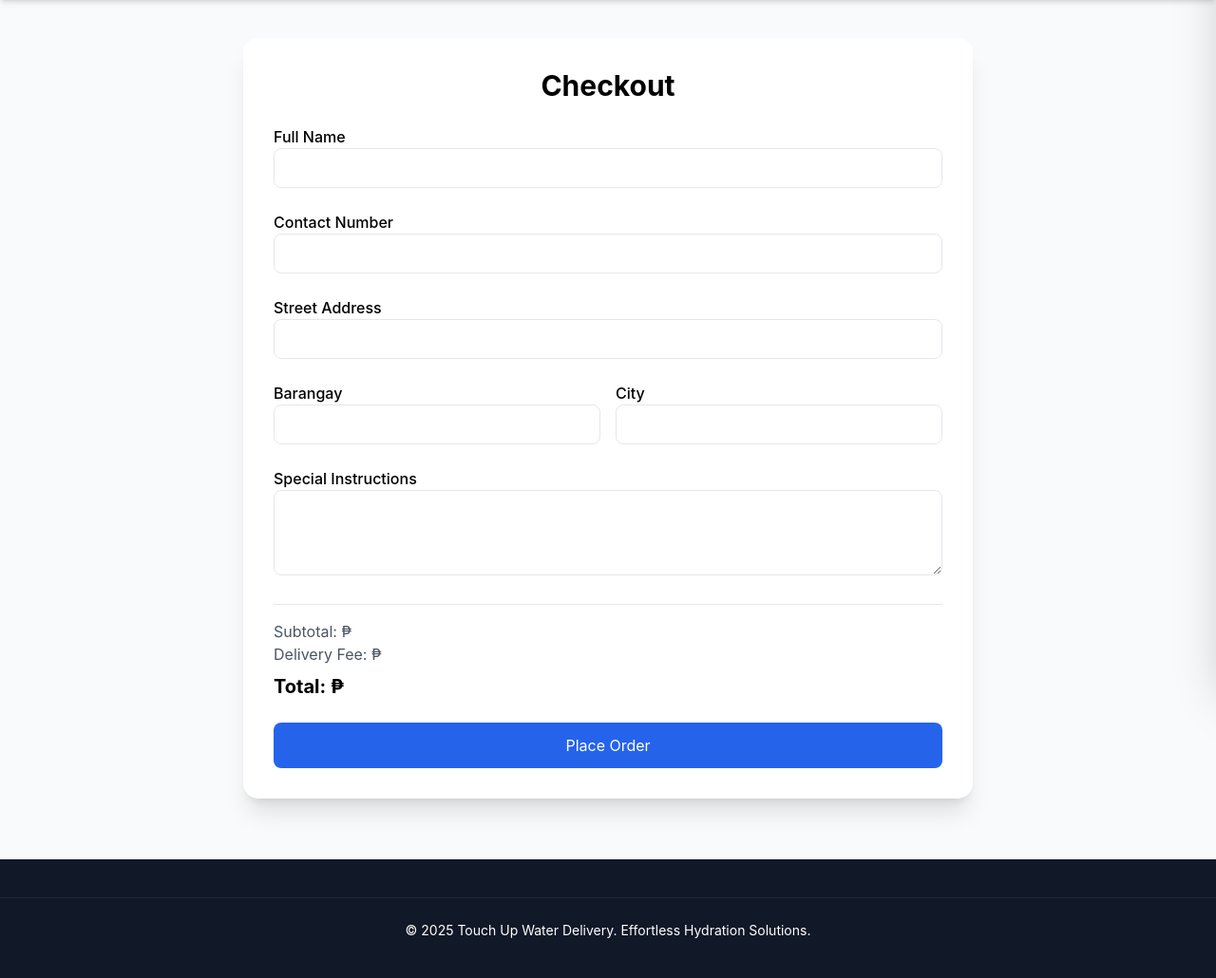
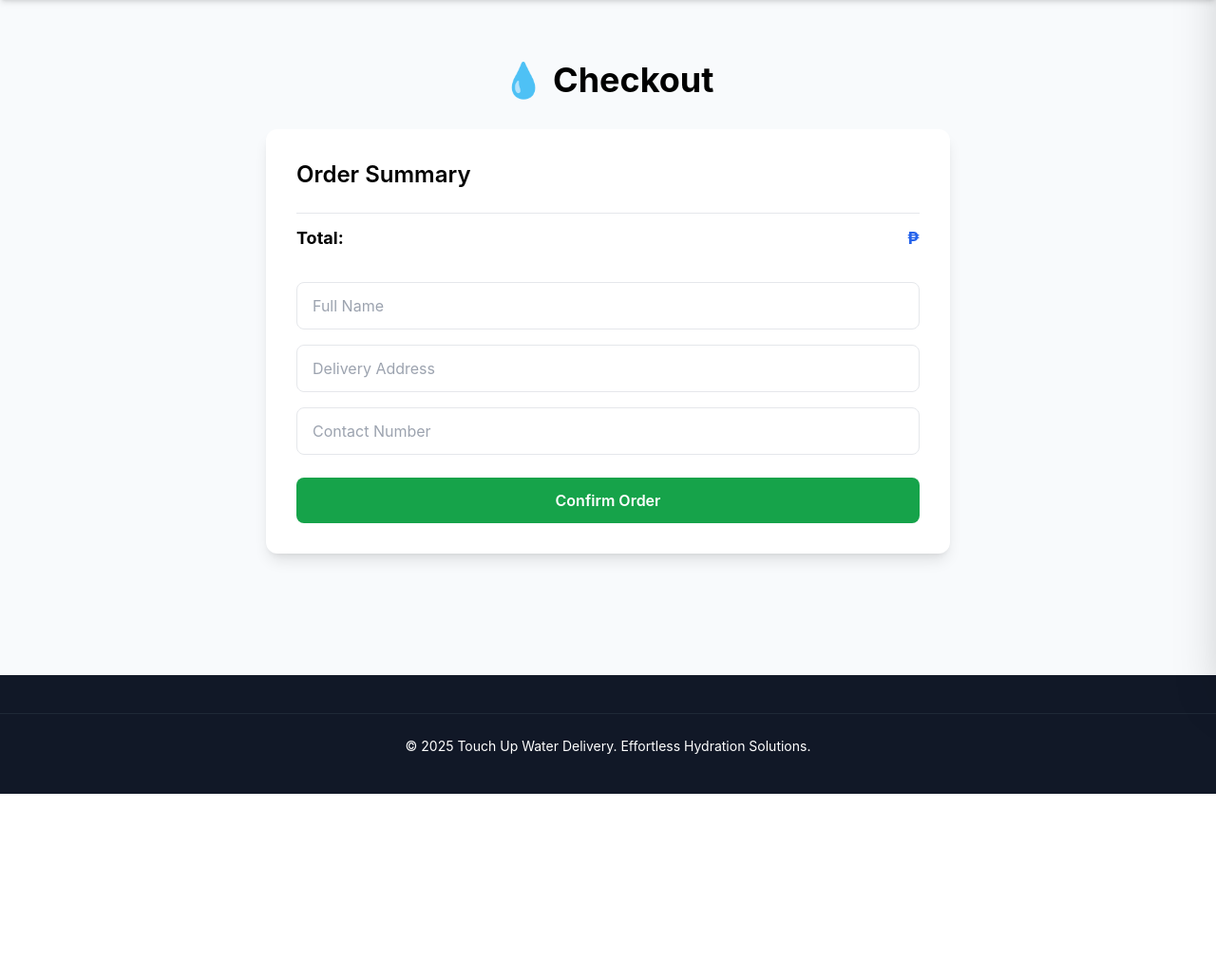
Before and after one commit to soul-her/Water-Station, a Symfony app: template templates/cart/checkout.html.twig in a window 1280 px wide. Shown: the part 81-1111 px from the top of the page at 95% size. After the commit the page ends 917 px from the top, so only its background shows below. Run offline with Twig, Linux system fonts and the light colour scheme; the template is opened without the code that fills it, so the values that code supplies are empty; some libraries are stand-ins or nearby versions.

Commit message:
updated with bg

```diff
--- a/public/js/cart.js
+++ b/public/js/cart.js
@@ -1,8 +1,9 @@
 document.addEventListener('DOMContentLoaded', function () {
-    const cartButton = document.getElementById('cart-button');
     const cartSidebar = document.getElementById('cart-sidebar');
     const cartBackdrop = document.getElementById('cart-backdrop');
+    const checkoutBtn = document.getElementById('checkout-btn');
 
+    // === Sidebar Controls ===
     window.openCartSidebar = function () {
         cartSidebar.classList.add('open');
         cartBackdrop.classList.remove('hidden');
@@ -14,7 +15,7 @@
         cartBackdrop.classList.add('hidden');
     };
 
-    // Add to Cart buttons
+    // === Add to Cart ===
     document.querySelectorAll('.add-to-cart-btn').forEach(button => {
         button.addEventListener('click', async function () {
             const id = this.getAttribute('data-id');
@@ -28,11 +29,20 @@
             const data = await response.json();
             if (data.cart) {
                 updateCartCount(data.cart);
+                openCartSidebar(); // Auto-open sidebar
             }
         });
     });
+
+    // === Checkout Redirect ===
+    if (checkoutBtn) {
+        checkoutBtn.addEventListener('click', () => {
+            window.location.href = '/cart/checkout';
+        });
+    }
 });
 
+// === Load Cart ===
 async function loadCart() {
     const response = await fetch('/cart/view');
     const data = await response.json();
@@ -50,14 +60,14 @@
         div.classList.add('flex', 'items-center', 'justify-between', 'border-b', 'pb-2');
 
         div.innerHTML = `
-            <div class="flex items-center space-x-4">
-                <img src="/uploads/products/${item.image}" alt="${item.name}" class="w-12 h-12 rounded">
+            <div class="flex items-center space-x-3">
+                <img src="/uploads/products/${item.image}" alt="${item.name}" class="w-12 h-12 rounded-lg object-cover">
                 <div>
                     <p class="font-semibold">${item.name}</p>
-                    <p class="text-gray-500">₱${item.price} × ${item.quantity}</p>
+                    <p class="text-gray-500 text-sm">₱${item.price} × ${item.quantity}</p>
                 </div>
             </div>
-            <button onclick="removeItem(${item.id})" class="text-red-500 hover:text-red-700 font-bold">×</button>
+            <button onclick="removeItem(${item.id})" class="text-red-500 hover:text-red-700 font-bold text-xl">&times;</button>
         `;
         cartItemsDiv.appendChild(div);
     }
@@ -66,11 +76,14 @@
     updateCartCount(data.cart);
 }
 
+// === Update Cart Count ===
 function updateCartCount(cart) {
     const count = Object.values(cart).reduce((sum, item) => sum + item.quantity, 0);
-    document.getElementById('cart-count').textContent = count;
+    const cartCountEl = document.getElementById('cart-count');
+    if (cartCountEl) cartCountEl.textContent = count;
 }
 
+// === Remove & Clear Cart ===
 async function removeItem(id) {
     await fetch('/cart/remove', {
         method: 'POST',
--- a/templates/cart/checkout.html.twig
+++ b/templates/cart/checkout.html.twig
@@ -1,45 +1,39 @@
 {% extends 'base.html.twig' %}
-{% block title %}Checkout{% endblock %}
+
+{% block title %}Checkout - Touch Up{% endblock %}
 
 {% block body %}
-<div class="max-w-3xl mx-auto bg-white p-8 rounded-2xl shadow-xl mt-10">
-    <h1 class="text-3xl font-bold mb-6 text-center">Checkout</h1>
+<div class="max-w-3xl mx-auto py-16 px-6">
+    <h1 class="text-4xl font-bold text-center mb-8">💧 Checkout</h1>
 
-    <form method="post" class="space-y-6">
-        <div>
-            <label class="block font-medium">Full Name</label>
-            <input type="text" name="name" class="w-full border rounded-lg p-2" required>
-        </div>
-        <div>
-            <label class="block font-medium">Contact Number</label>
-            <input type="text" name="contact" class="w-full border rounded-lg p-2" required>
-        </div>
-        <div>
-            <label class="block font-medium">Street Address</label>
-            <input type="text" name="street" class="w-full border rounded-lg p-2" required>
-        </div>
-        <div class="grid grid-cols-2 gap-4">
-            <div>
-                <label class="block font-medium">Barangay</label>
-                <input type="text" name="barangay" class="w-full border rounded-lg p-2" required>
-            </div>
-            <div>
-                <label class="block font-medium">City</label>
-                <input type="text" name="city" class="w-full border rounded-lg p-2" required>
-            </div>
-        </div>
-        <div>
-            <label class="block font-medium">Special Instructions</label>
-            <textarea name="instructions" rows="3" class="w-full border rounded-lg p-2"></textarea>
+    <div class="bg-white rounded-xl shadow-lg p-8">
+        <h2 class="text-2xl font-semibold mb-4">Order Summary</h2>
+
+        <ul class="divide-y divide-gray-200 mb-6">
+            {% for item in cart %}
+                <li class="py-3 flex justify-between">
+                    <span>{{ item.name }} (x{{ item.quantity }})</span>
+                    <span>₱{{ item.price * item.quantity }}</span>
+                </li>
+            {% endfor %}
+        </ul>
+
+        <div class="flex justify-between font-bold text-lg border-t pt-3 mb-8">
+            <span>Total:</span>
+            <span class="text-blue-600">₱{{ total }}</span>
         </div>
 
-        <div class="border-t pt-4 mt-6">
-            <p class="text-gray-600">Subtotal: ₱{{ subtotal }}</p>
-            <p class="text-gray-600">Delivery Fee: ₱{{ deliveryFee }}</p>
-            <p class="text-xl font-bold mt-2">Total: ₱{{ total }}</p>
-        </div>
+        <form method="POST" action="{{ path('cart_checkout_process') }}">
+            <div class="grid grid-cols-1 gap-4 mb-6">
+                <input type="text" name="name" placeholder="Full Name" required class="border rounded-lg px-4 py-3">
+                <input type="text" name="address" placeholder="Delivery Address" required class="border rounded-lg px-4 py-3">
+                <input type="text" name="contact" placeholder="Contact Number" required class="border rounded-lg px-4 py-3">
+            </div>
 
-        <button type="submit" class="w-full bg-blue-600 text-white py-3 rounded-lg mt-4 hover:bg-blue-700">Place Order</button>
-    </form>
+            <button type="submit" class="w-full bg-green-600 text-white py-3 rounded-lg font-semibold hover:bg-green-700">
+                Confirm Order
+            </button>
+        </form>
+    </div>
 </div>
 {% endblock %}
--- a/templates/partials/cart_sidebar.html.twig
+++ b/templates/partials/cart_sidebar.html.twig
@@ -4,13 +4,23 @@
 <!-- Cart Sidebar -->
 <div id="cart-sidebar" class="fixed top-0 right-0 h-full bg-white shadow-2xl z-50 p-6 overflow-y-auto">
     <h2 class="text-2xl font-bold mb-6 text-center">🛒 Your Cart</h2>
+
     <div id="cart-items" class="space-y-4">
         <!-- JS will insert cart items here -->
     </div>
+
     <hr class="my-4">
-    <p class="text-right text-lg font-semibold">Total: ₱<span id="cart-total">0.00</span></p>
+    <p class="text-right text-lg font-semibold">
+        Total: ₱<span id="cart-total">0.00</span>
+    </p>
+
     <div class="mt-6 flex justify-between">
-        <button onclick="clearCart()" class="bg-gray-300 hover:bg-gray-400 px-4 py-2 rounded-lg">Clear</button>
-        <button class="primary-accent hover:bg-[#0099D0] text-white px-6 py-2 rounded-lg font-semibold">Checkout</button>
+        <button onclick="clearCart()" class="bg-gray-300 hover:bg-gray-400 px-4 py-2 rounded-lg">
+            Clear
+        </button>
+        <button id="checkout-btn"
+            class="primary-accent hover:bg-[#0099D0] text-white px-6 py-2 rounded-lg font-semibold">
+            Checkout
+        </button>
     </div>
 </div>
```
Also changed, not shown: assets/styles/app.css (+8 -0 lines), src/Controller/CartController.php (+61 -0 lines), templates/cart/index.html.twig (+37 -29 lines), templates/dashboard/index.html.twig (+9 -5 lines), public/images/water-bg.jpg (added), public/uploads/products/istockphoto-1321250681-612x612-68ebaf2110cd3.jpg (added).
